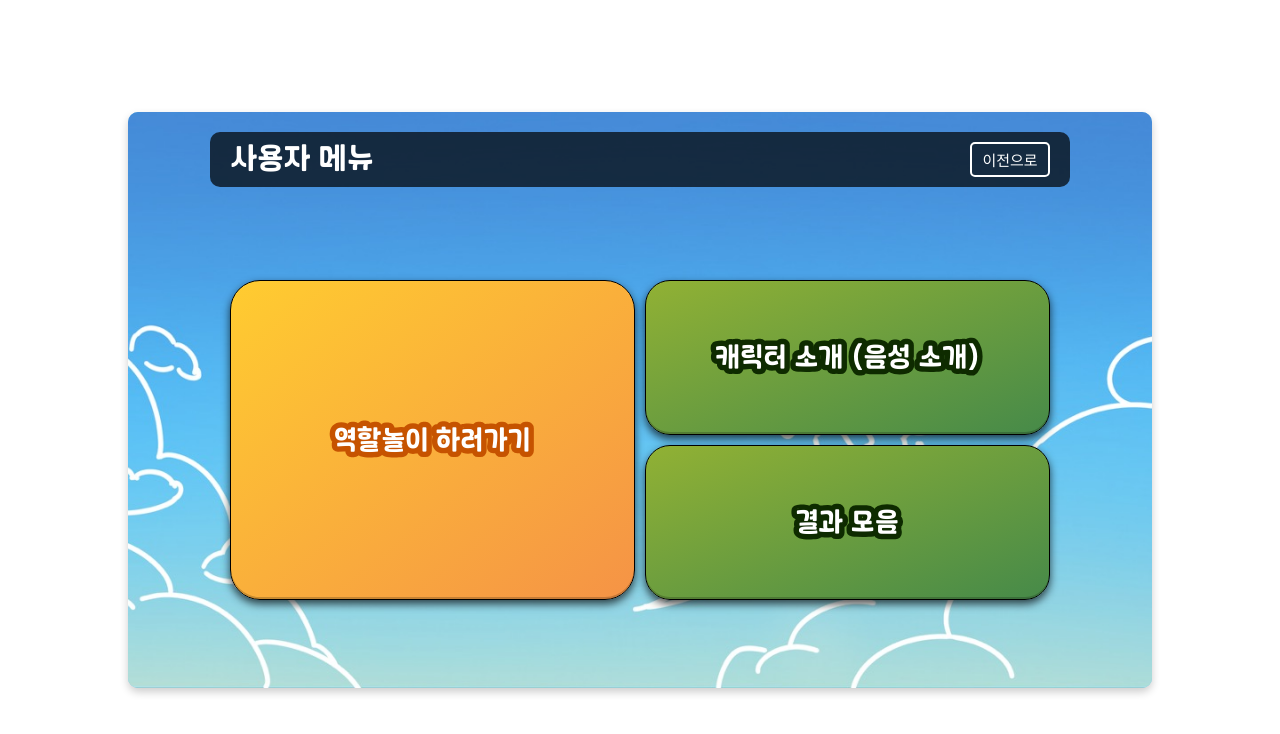
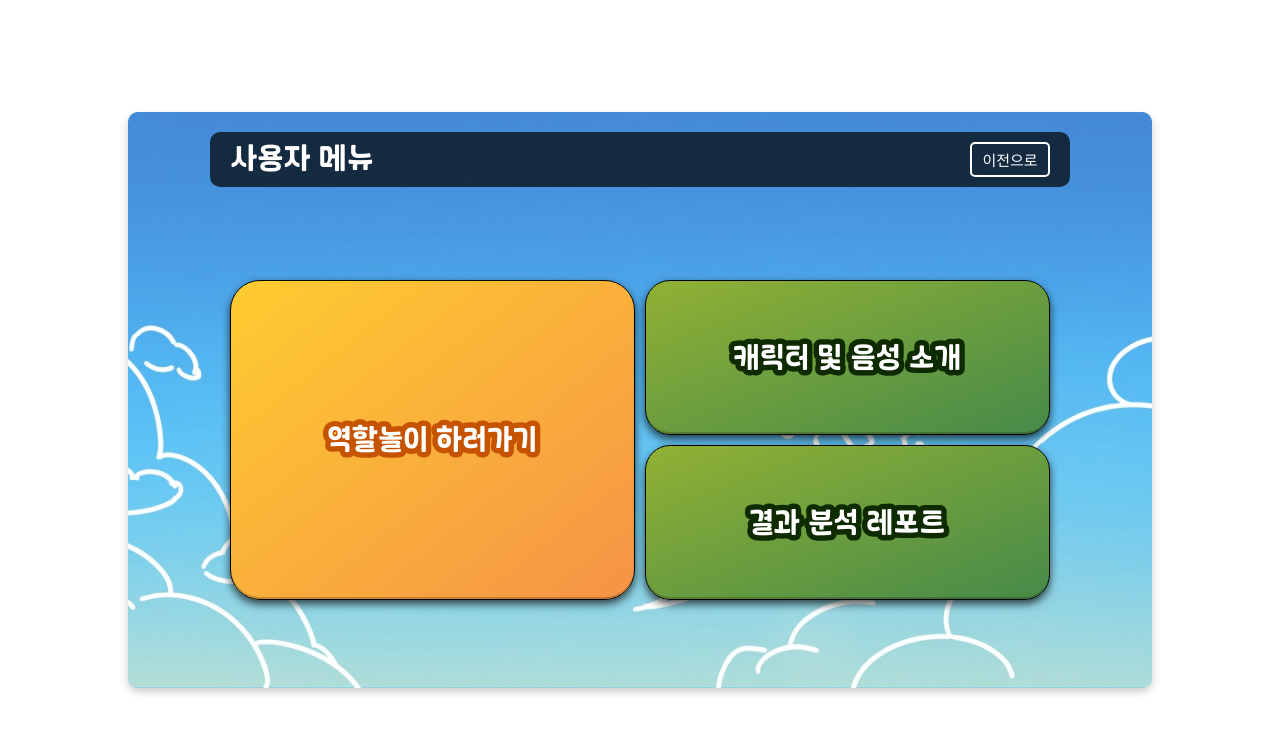
Before and after one commit to Prize-Three/roleplay_frontend, a React (Create React App) app: page / in a window 1280 px wide. Shown: the top 734 px of the page. Built offline with nearby package versions, Linux system fonts and the light colour scheme.

Commit message:
[Home] 스타일 조정

```diff
--- a/src/pages/Home/Home.jsx
+++ b/src/pages/Home/Home.jsx
@@ -44,11 +44,11 @@ function Home() {
                             </button>
                         </div>
                         <div className={styles.rightColumn}>
-                            <button className={styles.menuButton} onClick={() => navigate('/voice-manage')}>
-                                {renderButtonContent('캐릭터 소개 (음성 소개)', styles.menuTextOutline)}
+                            <button className={styles.menuBtn} onClick={() => navigate('/voice-manage')}>
+                                {renderButtonContent('캐릭터 및 음성 소개', styles.menuTextOutline)}
                             </button>
-                            <button className={styles.menuButton} onClick={() => navigate('/total-result')}>
-                                {renderButtonContent('결과 모음', styles.menuTextOutline)}
+                            <button className={styles.menuBtn} onClick={() => navigate('/total-result')}>
+                                {renderButtonContent('결과 분석 레포트', styles.menuTextOutline)}
                             </button>
                         </div>
                     </div>
--- a/src/pages/Home/Home.module.scss
+++ b/src/pages/Home/Home.module.scss
@@ -86,11 +86,11 @@
     gap: 10px;
 }
 
-.menuButton, .startBtn {
+.menuBtn, .startBtn {
     border: 1px solid #000000;
     font-family: 'LaundryGothicBold', sans-serif;
     background: linear-gradient(to top, #F59346, #FFCC30); /* 위쪽으로 그라데이션 방향 변경 */
-    font-size: 15px;
+    font-size: 16px;
     cursor: pointer;
     padding: 20px;
     text-align: center;
@@ -112,7 +112,7 @@
     );
 }
 
-.menuButton {
+.menuBtn {
     height: 155px;
     border-radius: 25px;
     background: linear-gradient(
```
